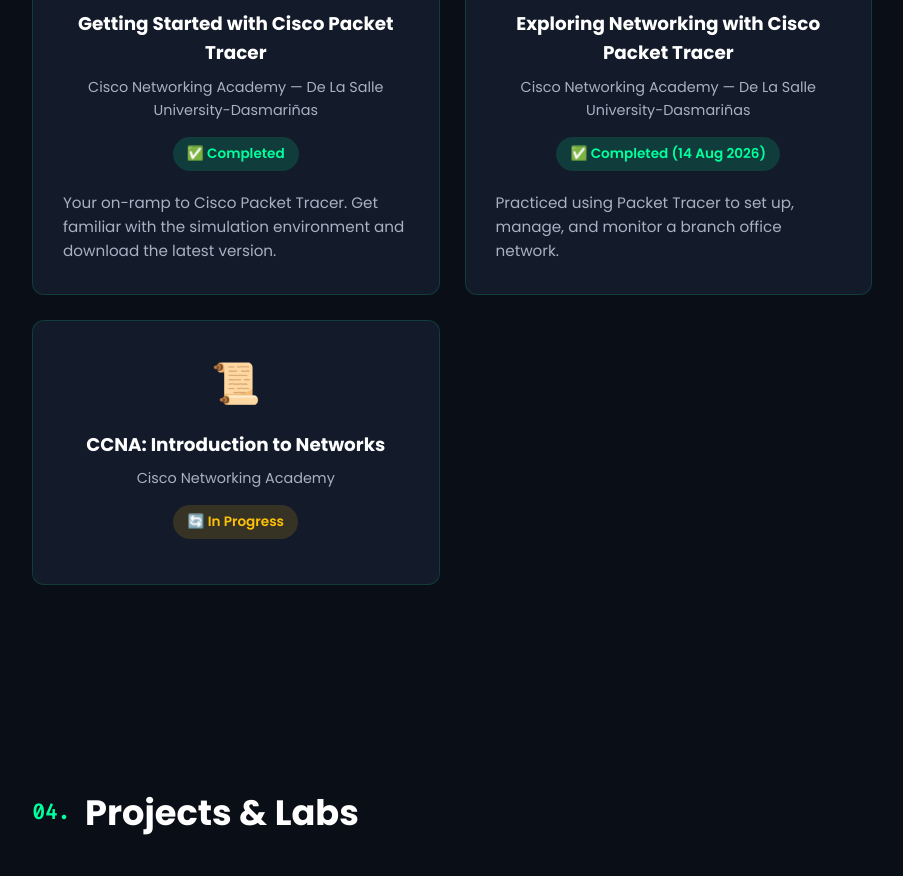
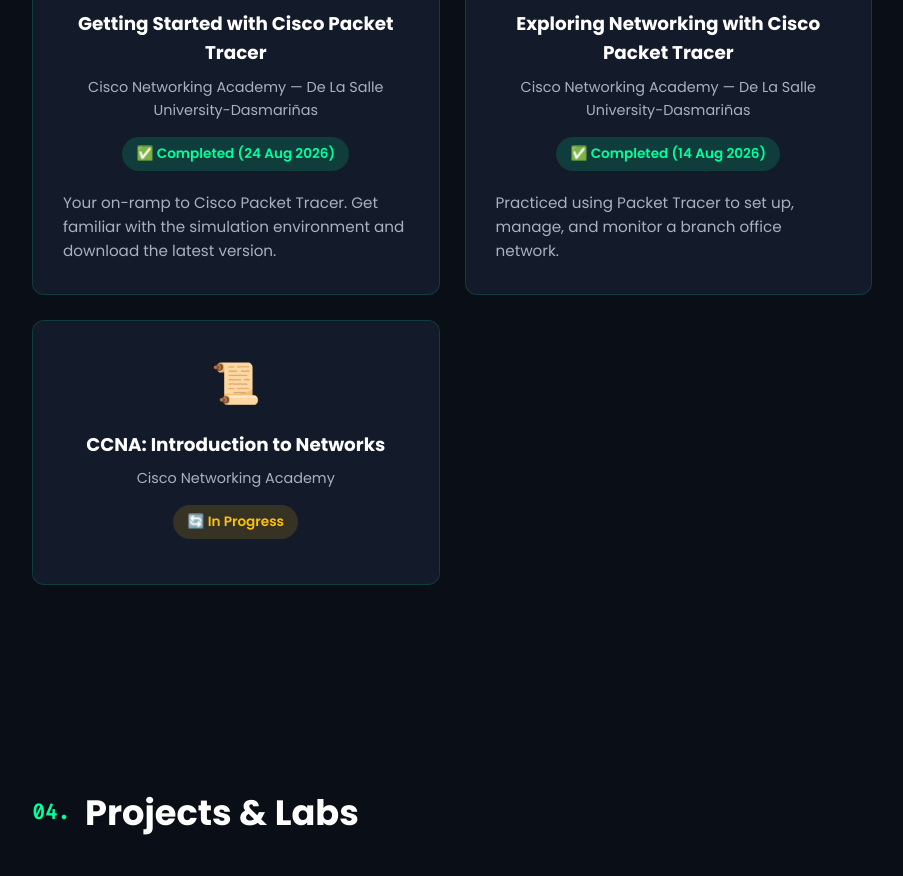
Before and after one commit to K4zuyukii/Kazuyuki, a plain HTML site: page index.html in a window 1280 px wide. Shown: the part 2260-3136 px from the top of the page, without its empty margins (188-1091 px from the left). Drawn offline with Linux system fonts and the light colour scheme.

Commit message:
Update index.html

```diff
--- a/index.html
+++ b/index.html
@@ -74,7 +74,7 @@
       </a>
       <h3>Getting Started with Cisco Packet Tracer</h3>
       <p class="cert-issuer">Cisco Networking Academy — De La Salle University-Dasmariñas</p>
-      <p class="cert-status status-completed">✅ Completed</p>
+      <p class="cert-status status-completed">✅ Completed (24 Aug 2026)</p>
       <p class="cert-desc">Your on-ramp to Cisco Packet Tracer. Get familiar with the simulation environment and download the latest version.</p>
     </div>
 
```
